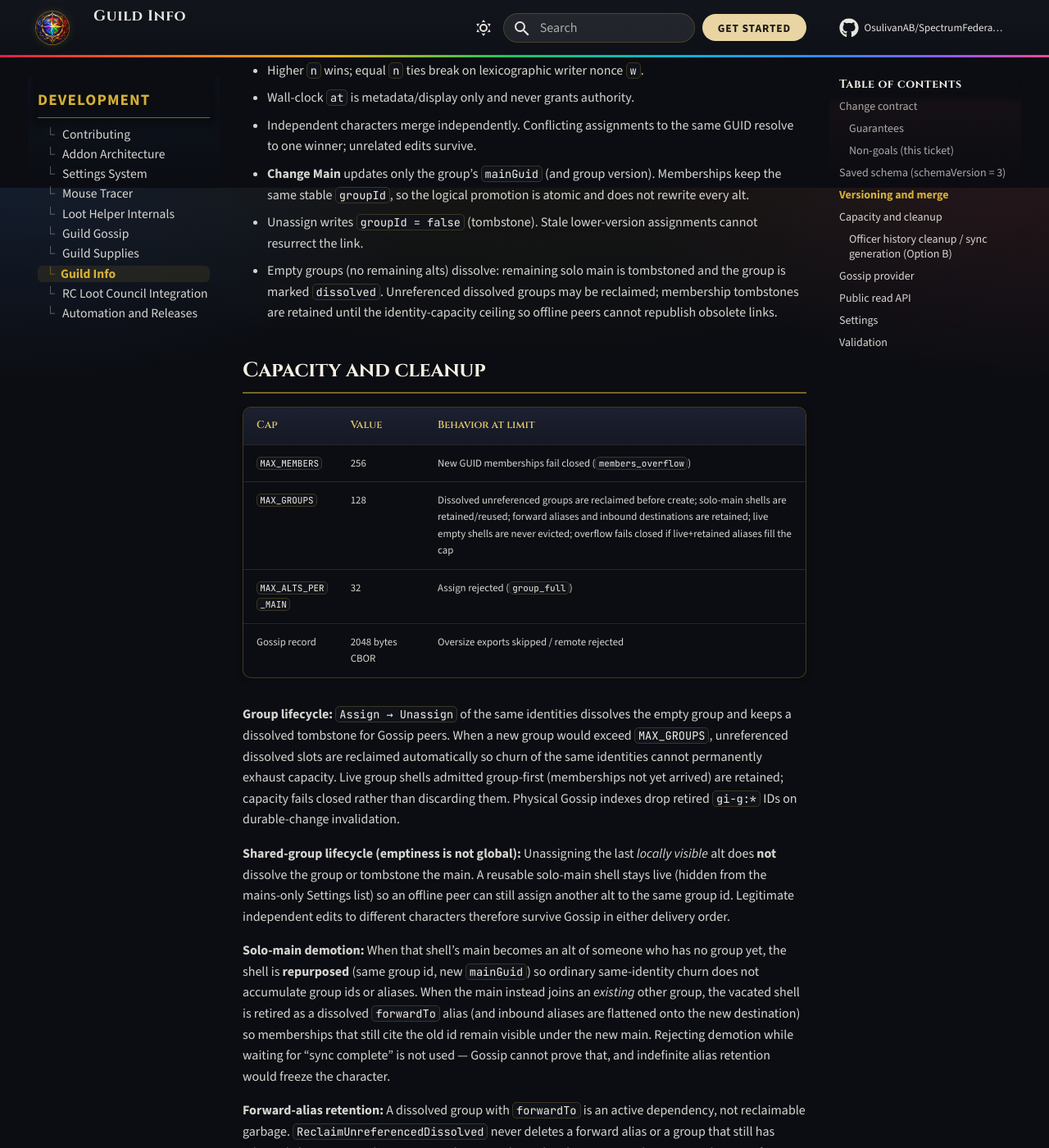
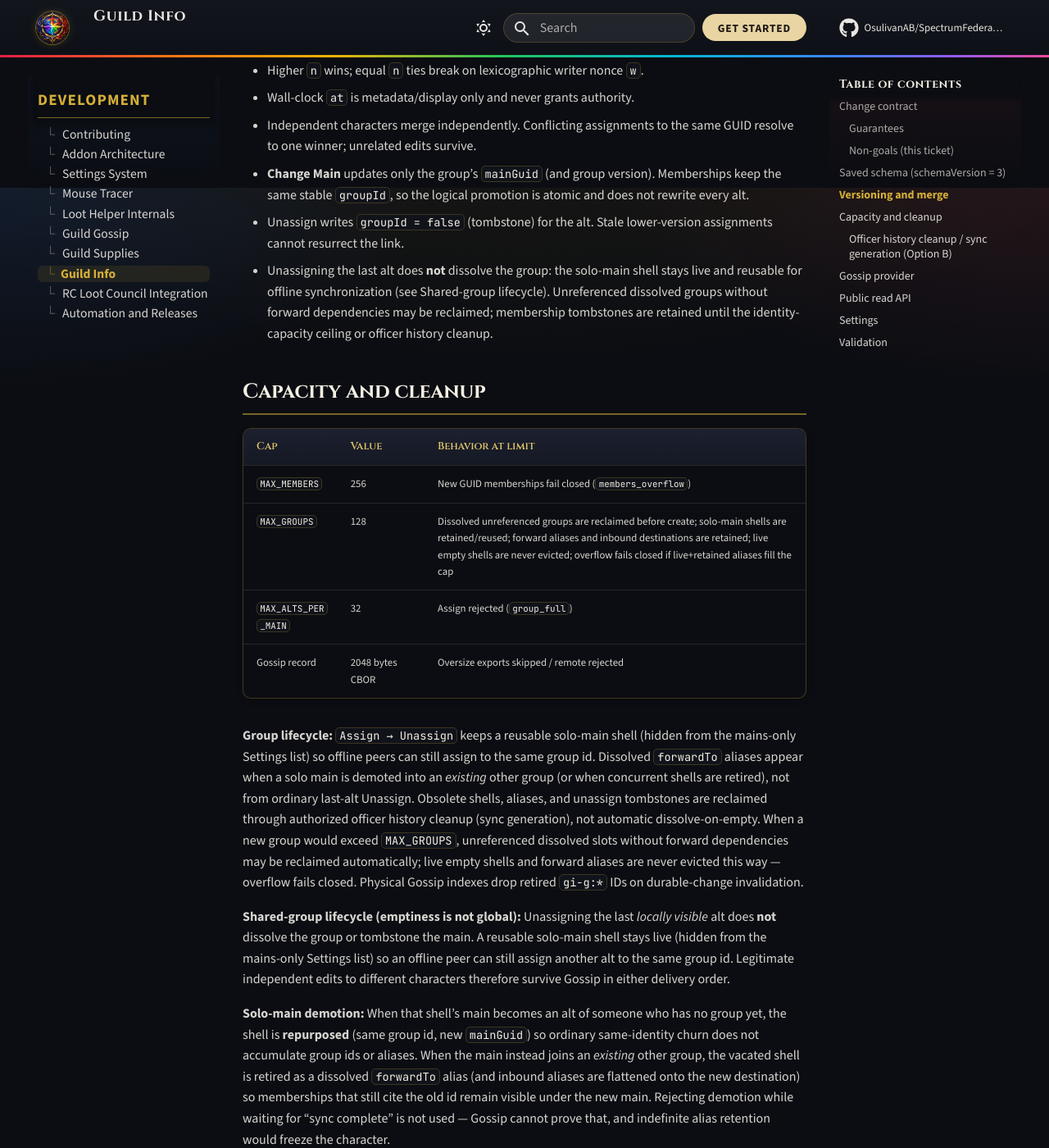
Before and after one commit to OsulivanAB/SpectrumFederation, an MkDocs documentation site: the page built from docs/development/guild-info/index.md, in a window 1280 px wide and 1400 px high, scrolled down 2571 px. Shown: the whole window at 82% size. Built offline with MkDocs 1.6.1 and Material for MkDocs 9.7.7, drawn with Linux system fonts in a browser that asks for light colours; comment, search, counter and statistics services are not loaded.

Commit message:
Address CodeRabbit Guild Info findings for gossip and Settings (#402)
Coalesce remote export rebuilds and physical-index resets until the next
index/export read, reuse the validated guild record when rendering
assignment rows, propagate MergeMember/MergeGroup rejection details,
fix move-confirmation character labels, and correct Unassign lifecycle
docs to match reusable solo-main shells.

Co-authored-by: Anthony <OsulivanAB@users.noreply.github.com>

```diff
--- a/docs/development/guild-info/index.md
+++ b/docs/development/guild-info/index.md
@@ -87,8 +87,8 @@ Durable keys are only `club:<id>`. Transport `name:` scopes are never persisted.
 - Wall-clock `at` is metadata/display only and never grants authority.
 - Independent characters merge independently. Conflicting assignments to the same GUID resolve to one winner; unrelated edits survive.
 - **Change Main** updates only the group’s `mainGuid` (and group version). Memberships keep the same stable `groupId`, so the logical promotion is atomic and does not rewrite every alt.
-- Unassign writes `groupId = false` (tombstone). Stale lower-version assignments cannot resurrect the link.
-- Empty groups (no remaining alts) dissolve: remaining solo main is tombstoned and the group is marked `dissolved`. Unreferenced dissolved groups may be reclaimed; membership tombstones are retained until the identity-capacity ceiling so offline peers cannot republish obsolete links.
+- Unassign writes `groupId = false` (tombstone) for the alt. Stale lower-version assignments cannot resurrect the link.
+- Unassigning the last alt does **not** dissolve the group: the solo-main shell stays live and reusable for offline synchronization (see Shared-group lifecycle). Unreferenced dissolved groups without forward dependencies may be reclaimed; membership tombstones are retained until the identity-capacity ceiling or officer history cleanup.
 
 ## Capacity and cleanup
 
@@ -99,7 +99,7 @@ Durable keys are only `club:<id>`. Transport `name:` scopes are never persisted.
 | `MAX_ALTS_PER_MAIN` | 32 | Assign rejected (`group_full`) |
 | Gossip record | 2048 bytes CBOR | Oversize exports skipped / remote rejected |
 
-**Group lifecycle:** `Assign → Unassign` of the same identities dissolves the empty group and keeps a dissolved tombstone for Gossip peers. When a new group would exceed `MAX_GROUPS`, unreferenced dissolved slots are reclaimed automatically so churn of the same identities cannot permanently exhaust capacity. Live group shells admitted group-first (memberships not yet arrived) are retained; capacity fails closed rather than discarding them. Physical Gossip indexes drop retired `gi-g:*` IDs on durable-change invalidation.
+**Group lifecycle:** `Assign → Unassign` keeps a reusable solo-main shell (hidden from the mains-only Settings list) so offline peers can still assign to the same group id. Dissolved `forwardTo` aliases appear when a solo main is demoted into an *existing* other group (or when concurrent shells are retired), not from ordinary last-alt Unassign. Obsolete shells, aliases, and unassign tombstones are reclaimed through authorized officer history cleanup (sync generation), not automatic dissolve-on-empty. When a new group would exceed `MAX_GROUPS`, unreferenced dissolved slots without forward dependencies may be reclaimed automatically; live empty shells and forward aliases are never evicted this way — overflow fails closed. Physical Gossip indexes drop retired `gi-g:*` IDs on durable-change invalidation.
 
 **Shared-group lifecycle (emptiness is not global):** Unassigning the last *locally visible* alt does **not** dissolve the group or tombstone the main. A reusable solo-main shell stays live (hidden from the mains-only Settings list) so an offline peer can still assign another alt to the same group id. Legitimate independent edits to different characters therefore survive Gossip in either delivery order.
 
```
Also changed, not shown: CHANGELOG.md (+1 -0 lines), 5 other files.
